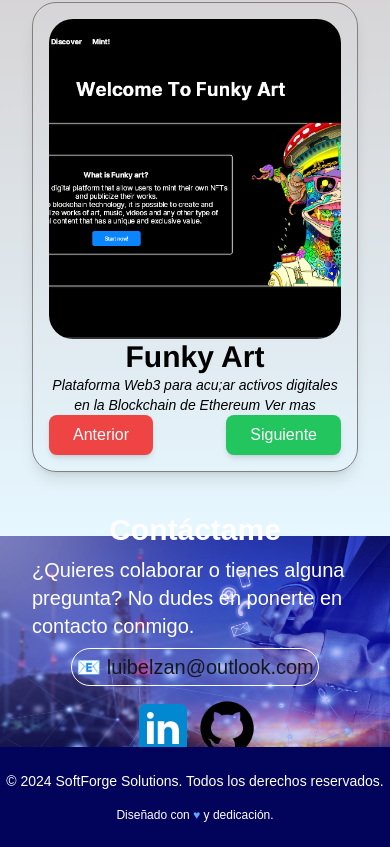
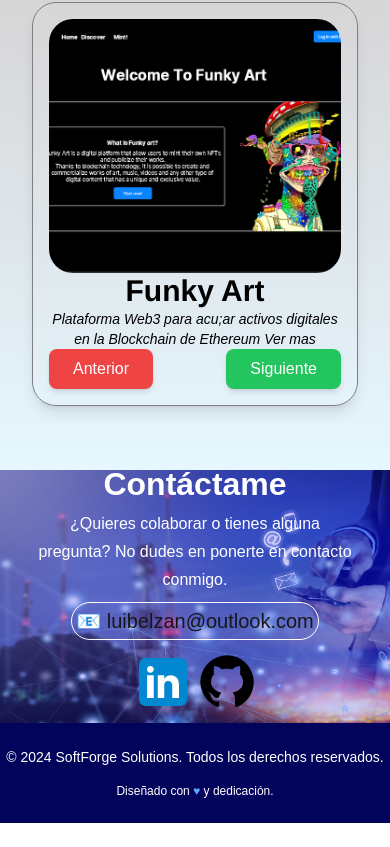
Before and after one commit to luibelzan/personal-portfolio, a Next.js app: page / in a window 390 px wide. Shown: the part 3169-4016 px from the top of the page. After the commit the page ends 3992 px from the top, so only its background shows below. Built offline with nearby package versions, Linux system fonts and the light colour scheme; a web font is replaced by a local one.

Commit message:
Responsive design

```diff
--- a/app/globals.css
+++ b/app/globals.css
@@ -344,6 +344,12 @@ footer p span {
 
 /* RESPONSIVE DESING */
 
+@media (max-width: 2560px) {
+  .contact-container {
+    height: 25vh !important;
+  }
+}
+
 @media (max-width: 1440px) {
   .contact-container {
     height: 30vh;
@@ -354,10 +360,6 @@ footer p span {
   .cards {
     display: flex !important;
     flex-direction: column;
-  }
-
-  .image-container {
-    height: 20rem !important;
   }
 
   .contact-container {
@@ -379,10 +381,70 @@ footer p span {
   nav .menu-button {
     display: block;
   }
+
+  .contact-info {
+    text-align: center;
+  }
+
+  .contact-container {
+    height: 30vh !important;
+  }
 }
 
-@media (max-width: 425px) {
+@media (max-width: 430px) {
   .tool-image {
       max-width: 3rem !important;
   }
+
+  .image-container {
+    height: 30vh !important;
+  }
+
+  .contact-container {
+    height: 30vh;
+  }
+
+  .contact-title {
+    font-size: 2rem;
+  }
+
+  .contact-info {
+    font-size: 1rem;
+    text-align: center;
+  }
 }
+
+@media (max-width: 375px) {
+  .contact-title {
+    font-size: 1.5rem;
+    line-height: 1rem;
+  }
+
+  .contact-info {
+    font-size: 0.7rem;
+    line-height: 1rem;
+  }
+
+  .contact-email {
+    font-size: 1rem;
+    line-height: 0.7rem;
+  }
+
+  .contact-socials {
+    max-width: 2.5rem;
+  }
+}
+
+@media (max-width: 320px) {
+  .cardButton {
+    width: 10.1rem;
+  }
+
+  .contact-container {
+    height: 15vh;
+  }
+
+  .image-container {
+    height: 15vh !important;
+  }
+}
--- a/app/page.tsx
+++ b/app/page.tsx
@@ -85,17 +85,17 @@ export default function Home() {
 
             <section className="contact-section flex flex-col items-center">
               <div className="container py-16 px-8 flex justify-center flex-col items-center">
-              <h2 className="text-white font-extrabold p-2 text-3xl">Contáctame</h2>
-              <p className="text-white pb-2 text-xl">¿Quieres colaborar o tienes alguna pregunta? No dudes en ponerte en contacto conmigo.</p>
+              <h2 className="contact-title text-white font-extrabold p-2 text-3xl">Contáctame</h2>
+              <p className="contact-info text-white pb-2 text-xl">¿Quieres colaborar o tienes alguna pregunta? No dudes en ponerte en contacto conmigo.</p>
               <div className="email-container p-1">
-                <p className="text-xl">📧 <a href="mailto:luibelzan@outlook.com">luibelzan@outlook.com</a></p>
+                <p className="contact-email text-xl">📧 <a href="mailto:luibelzan@outlook.com">luibelzan@outlook.com</a></p>
               </div>
               <div className="social-links flex flex-row pb-5">
                 <a href="https://www.linkedin.com/in/tuusuario" target="_blank" aria-label="LinkedIn">
-                  <img src="linkedin.png" alt="LinkedIn Logo" className="max-w-16"/>
+                  <img src="linkedin.png" alt="LinkedIn Logo" className="contact-socials max-w-16"/>
                 </a>
                 <a href="https://github.com/tuusuario" target="_blank" aria-label="GitHub">
-                  <img src="github.png" alt="GitHub Logo" className="max-w-16"/>
+                  <img src="github.png" alt="GitHub Logo" className="contact-socials max-w-16"/>
                 </a>
               </div>
               </div>
```
